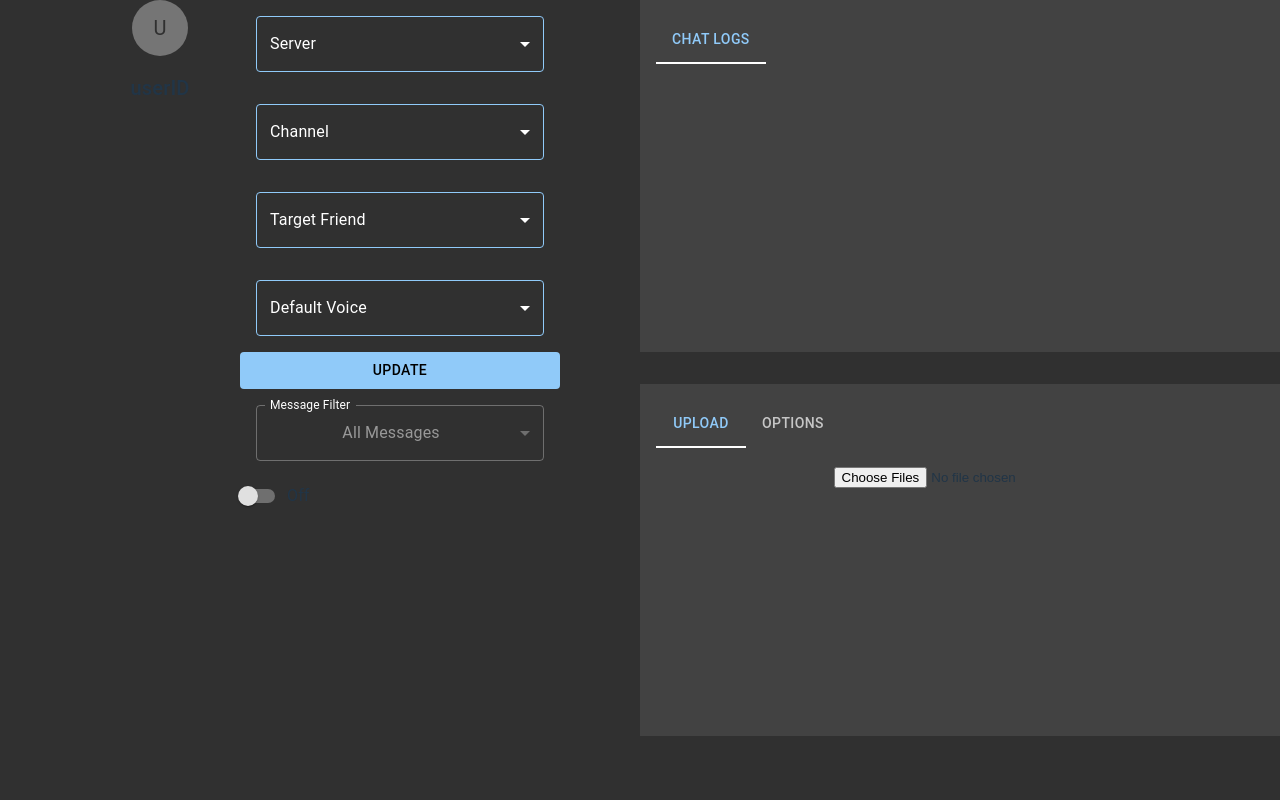
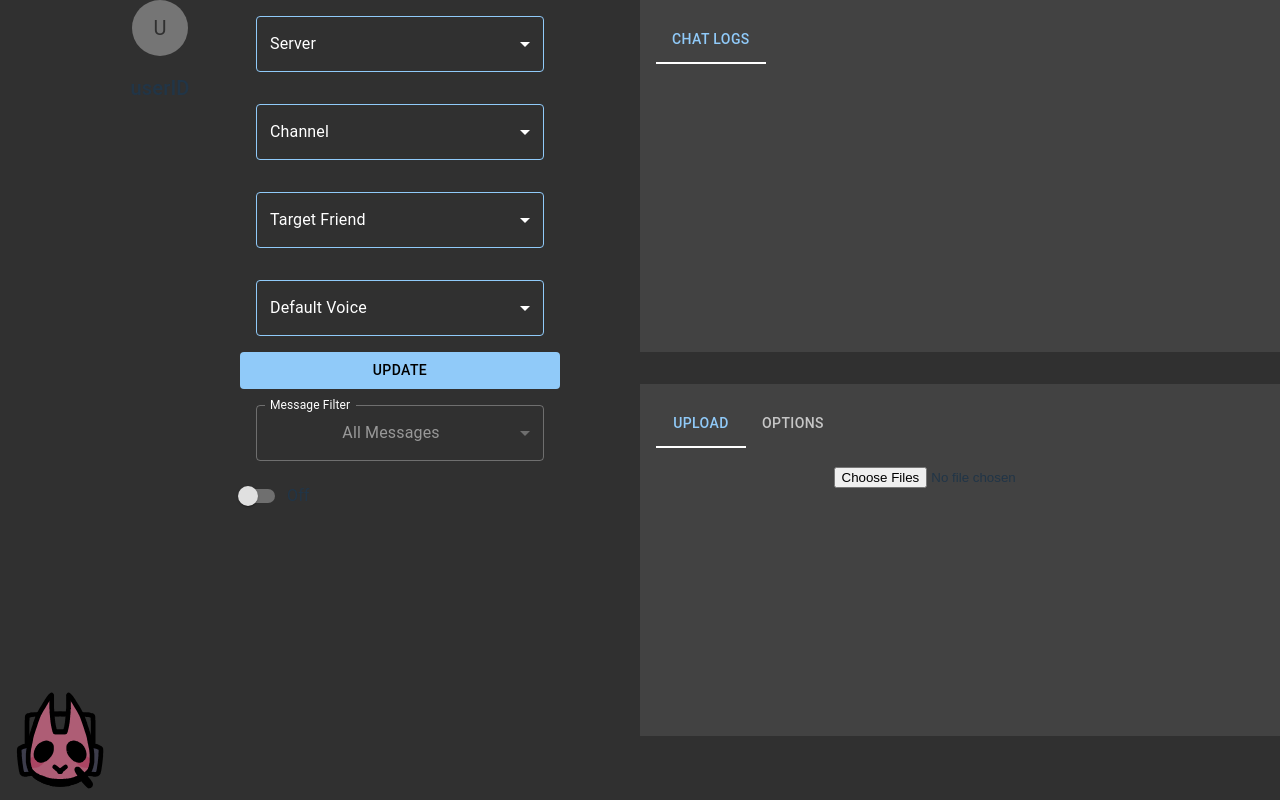
Before and after one commit to Someone45/Quanta, a React (Vite) app: page /home in a window 1280 px wide. Built offline with nearby package versions, Linux system fonts and the light colour scheme.

Commit message:
some stuff

```diff
--- a/src/pages/home/HomePage.jsx
+++ b/src/pages/home/HomePage.jsx
@@ -3,6 +3,7 @@ import { styled, createTheme, ThemeProvider} from '@mui/material/styles';
 import { Avatar, Box, Button, FormControl, InputLabel, Select, MenuItem, Typography, Tab, Tabs, List, ListItem, IconButton, Switch, FormGroup, FormControlLabel } from '@mui/material';
 import { useState } from 'react';
 import CloseIcon from '@mui/icons-material/Close';
+import logo from './Quanta.svg'
 
 // Dark theme configuration
 const theme = createTheme({
@@ -105,6 +106,14 @@ const Separator = styled(Box)(({ theme }) => ({
     backgroundColor: 'transparent', // Make it transparent
 }));
 
+const LogoImage = styled('img')({
+    position: 'fixed',
+    bottom: '10px',
+    left: '10px',
+    width: '100px',
+    height: 'auto',
+});
+
 export default function NewPage() {
     const [selectedFiles, setSelectedFiles] = useState([]);
     const [activeTab, setActiveTab] = useState(0);
@@ -144,6 +153,7 @@ export default function NewPage() {
     return (
         <ThemeProvider theme={theme}>
         <PageContainer>
+        <LogoImage src={logo} alt="Logo" />
             <ProfileSection>
                 <Avatar sx={{ width: 56, height: 56, marginBottom: 2 }}>U</Avatar>
                 <Typography variant="h6">userID</Typography>
@@ -158,6 +168,7 @@ export default function NewPage() {
                             // onChange={handleServerChange} // Use handler
                         >
                             {/* We set a map to add the items */}
+                            {/*for (let index = 0; index <*/}
                             <MenuItem value={1}>Server 1</MenuItem>
                             <MenuItem value={2}>Server 2</MenuItem>
                         </Select>
--- a/src/pages/login/LoginPage.css
+++ b/src/pages/login/LoginPage.css
@@ -68,3 +68,13 @@
 .login-form button:hover {
     background-color: white;
 }
+
+.diagonal-text {
+    position: absolute;
+    top: 50%;
+    left: 50%;
+    transform: translate(-9%, -400%) rotate(33deg); /* Rotate the text */
+    color: #00032d; /* Text color */
+    font-size: 24px; /* Font size */
+    font-weight: bold; /* Font weight */
+}
--- a/src/pages/login/LoginPage.jsx
+++ b/src/pages/login/LoginPage.jsx
@@ -87,6 +87,9 @@ const LoginPage = () => {
     return (
         <div className="login-page">
             <img src={logo} alt="Logo" className="logo" />
+            {/*<div className="diagonal-text">*/}
+            {/*    <span className="diagonal-span">Better TTS on your favorite platform!</span>*/}
+            {/*</div>**/}
             <h1 className="siteTitle">Quanta</h1>
             <div className="token-entry" onSubmit={handleSubmit}>
                 <CustomTextField
```
Also changed, not shown: src/pages/home/Quanta.svg (added), 1 other file (tests, documents, lock files or other folders).
